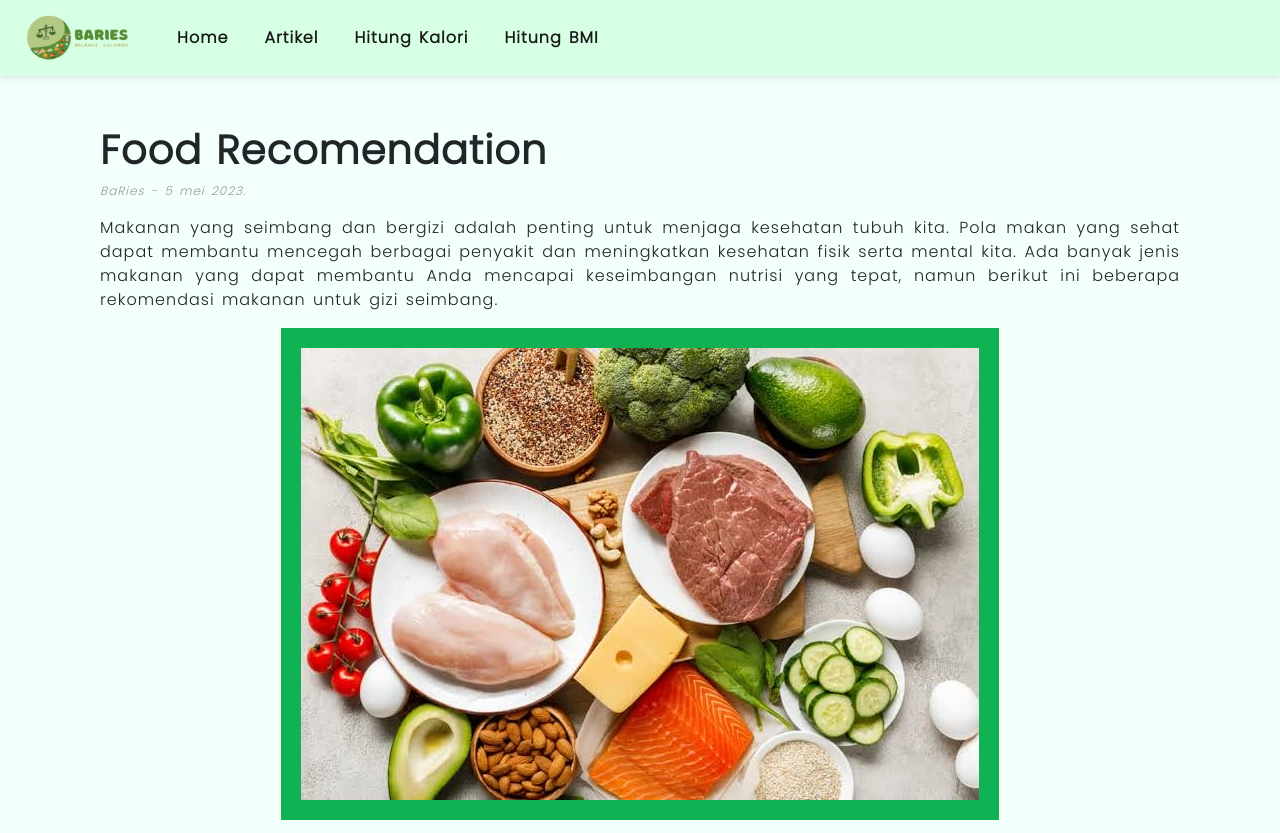
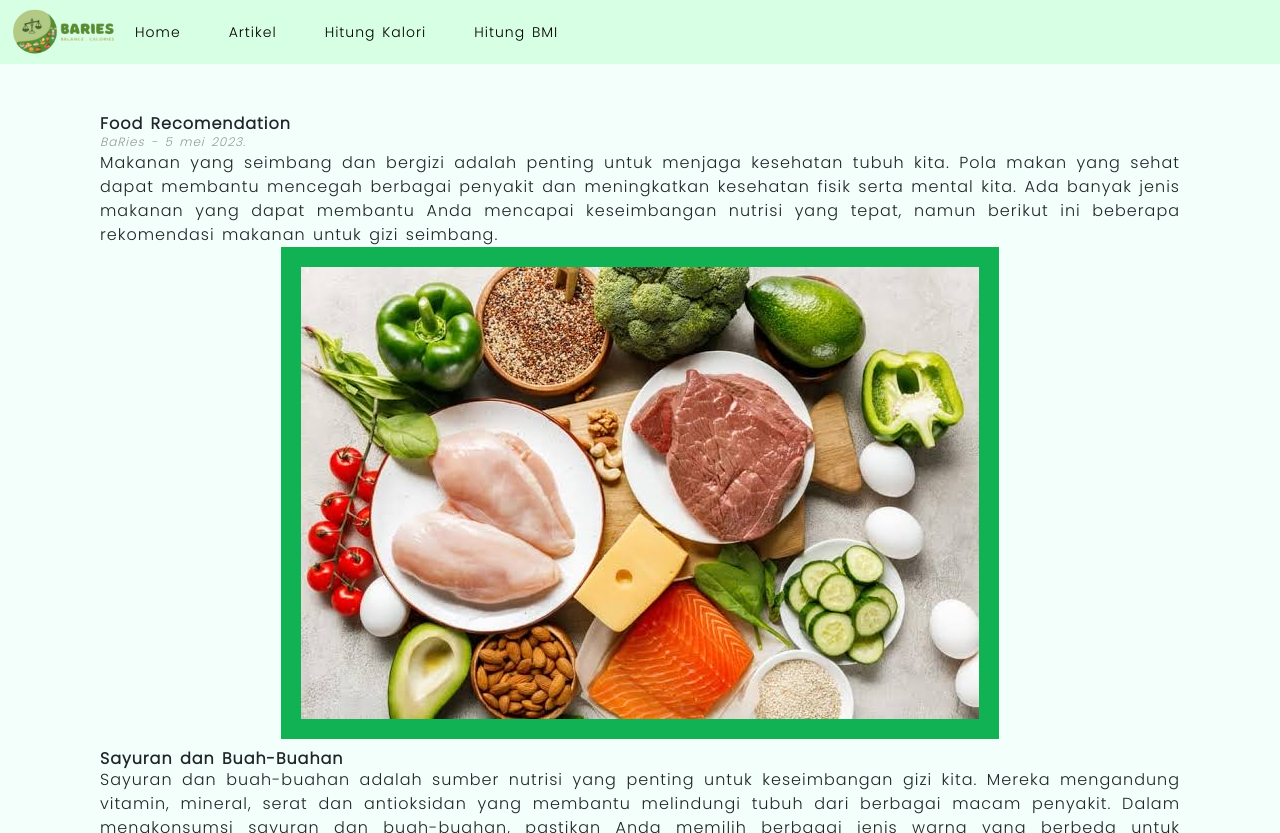
Before and after one commit to AbdiDR/tugasResponsif, a plain HTML site: page article.html in a window 1280 px wide. Shown: the top 833 px of the page. Drawn offline with nearby package versions, Linux system fonts and the light colour scheme.

Commit message:
update navbar

```diff
--- a/article.html
+++ b/article.html
@@ -6,6 +6,9 @@
     <meta name="viewport" content="width=device-width, initial-scale=1, maximum-scale=1, user-scalable=no" />
     <link rel="stylesheet" href="style.css" />
 
+    <!--tailwind css-->
+    <script src="https://cdn.tailwindcss.com"></script>
+
     <!-- Bootstrap CSS -->
     <link href="https://cdn.jsdelivr.net/npm/bootstrap@5.0.2/dist/css/bootstrap.min.css" rel="stylesheet" integrity="sha384-EVSTQN3/azprG1Anm3QDgpJLIm9Nao0Yz1ztcQTwFspd3yD65VohhpuuCOmLASjC" crossorigin="anonymous" />
 
@@ -13,28 +16,34 @@
   </head>
   <body>
     <!-- Navbar -->
-    <nav class="navbar navbar-expand-lg navbar-light">
-      <div class="container-fluid">
-        <a class="navbar-brand" href="index.html"><img src="assets/img-landingpage/logo-nav.png" alt="logo" style="height: 50px" /></a>
-        <button class="navbar-toggler" type="button" data-bs-toggle="collapse" data-bs-target="#navbarSupportedContent" aria-controls="navbarSupportedContent" aria-expanded="false" aria-label="Toggle navigation">
-          <span class="navbar-toggler-icon"></span>
-        </button>
-        <div class="collapse navbar-collapse" id="navbarSupportedContent">
-          <ul class="navbar-nav me-auto mb-2 mb-lg-0">
-            <li class="nav-item">
-              <a class="nav-link active" aria-current="page" href="index.html">Home</a>
-            </li>
-            <li class="nav-item">
-              <a class="nav-link active" aria-current="page" href="article.html">Artikel</a>
-            </li>
-            <li class="nav-item">
-              <a class="nav-link active" aria-current="page" href="kalori.html">Hitung Kalori</a>
-            </li>
-            <li class="nav-item">
-              <a class="nav-link active" aria-current="page" href="bmi.html">Hitung BMI</a>
-            </li>
-          </ul>
+    <nav class="bg-[#d7ffe3]">
+      <div class="max-w-7xl mx-auto px-2 sm:px-6 lg:px-8">
+        <div class="relative flex items-center justify-between h-16">
+          <!-- Logo -->
+          <div class="flex-shrink-0">
+            <img class="h-[50px]" src="assets/img-landingpage/logo-nav.png" alt="" />
+          </div>
+
+          <!-- Navigation links -->
+          <div class="flex-grow hidden md:block">
+            <ul class="flex space-x-4">
+              <li><a href="index.html" class="text-black hover:bg-[#9aff9a] px-3 py-2 rounded-md text-sm font-medium">Home</a></li>
+              <li><a href="article.html" class="text-black hover:bg-[#9aff9a] px-3 py-2 rounded-md text-sm font-medium">Artikel</a></li>
+              <li><a href="kalori.html" class="text-black hover:bg-[#9aff9a] px-3 py-2 rounded-md text-sm font-medium">Hitung Kalori</a></li>
+              <li><a href="bmi.html" class="text-black hover:bg-[#9aff9a] px-3 py-2 rounded-md text-sm font-medium">Hitung BMI</a></li>
+            </ul>
+          </div>
         </div>
+      </div>
+
+      <!-- Mobile menu (hidden by default) -->
+      <div class="md:hidden bg-[#d7ffe3]">
+        <ul class="px-2 pt-2 pb-3 sm:px-3">
+          <li><a href="index.html" class="text-black hover:bg-[#9aff9a] hover:text-white block px-3 py-2 rounded-md text-base font-medium">Home</a></li>
+          <li><a href="artikel.html" class="text-black hover:bg-[#9aff9a] hover:text-white block px-3 py-2 rounded-md text-base font-medium">Artikel</a></li>
+          <li><a href="kalori.html" class="text-black hover:bg-[#9aff9a] hover:text-white block px-3 py-2 rounded-md text-base font-medium">Hitung Kalori</a></li>
+          <li><a href="bmi.html" class="text-black hover:bg-[#9aff9a] hover:text-white block px-3 py-2 rounded-md text-base font-medium">Hitung BMI</a></li>
+        </ul>
       </div>
     </nav>
     <!-- End Navbar -->
```
